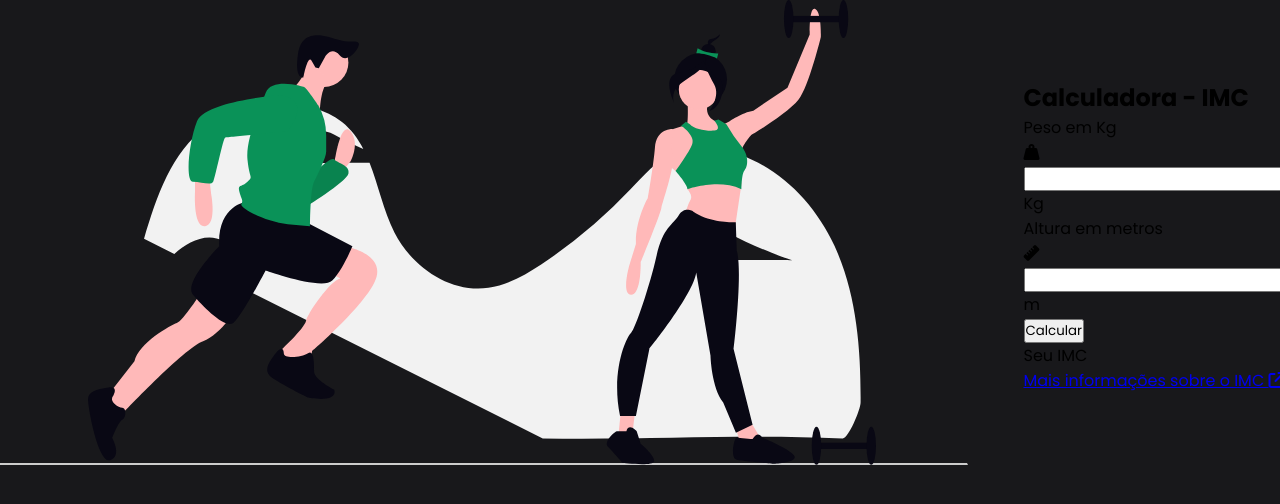
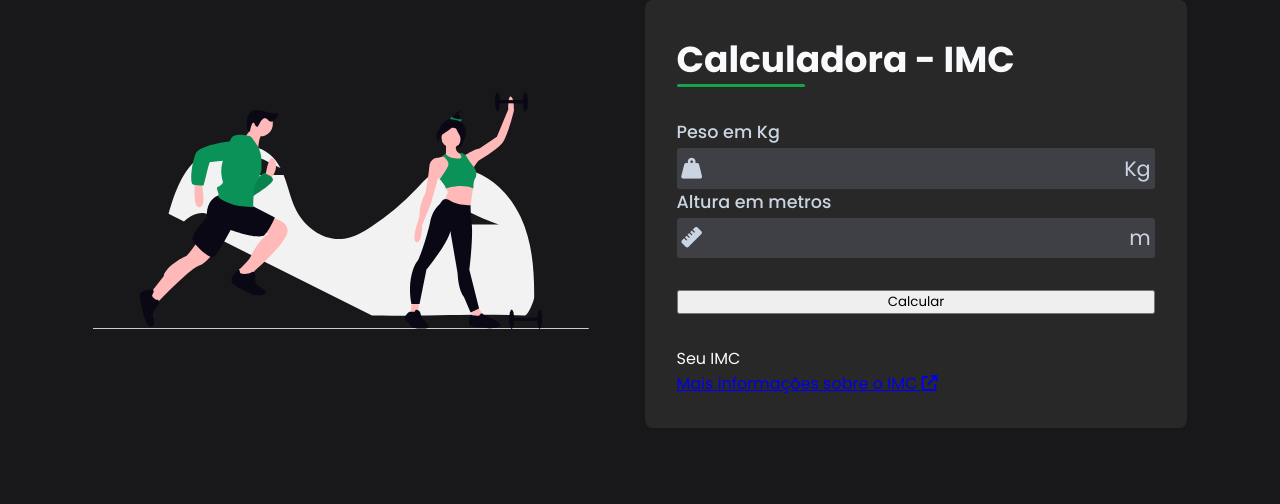
Before and after one commit to susan-bc/Calculadora-IMC, a plain HTML site: page index.html in a window 1280 px wide. Drawn offline with Linux system fonts and the light colour scheme; files that its build step writes are made by us from their sources; files whose address does not match are found by name.

Commit message:
Update styles.css

```diff
--- a/styles.css
+++ b/styles.css
@@ -27,3 +27,92 @@ body {
   gap: 3.5rem;
 
 }
+
+#img img{
+  width: 31rem;
+}
+
+#calculator{
+
+  display: flex;
+  flex-direction: column;
+  gap: 2rem;
+  padding: 2rem;
+  color: #f8fafc;
+  background-color: #282828;
+  border-radius: 8px;
+
+}
+
+#form{
+
+  display: flex;
+  flex-direction: column;
+  gap: 2rem;
+
+}
+
+#title{
+
+  font-size: 2.25rem;
+  position: relative;
+
+}
+
+#title::after{
+
+  position: absolute;
+  content: ' ';
+  background-color: #16a34a;
+  width: 8rem;
+  height: 3px;
+  bottom: 0;
+  left: 0;
+  border-radius: 3px;
+
+}
+
+.input-box label{
+
+  font-size: 1.1rem;
+  color: #cbd5e1;
+  font-weight: 500;
+
+}
+
+.input-field{
+
+  display: flex;
+  align-items: center;
+  justify-content: space-between;
+  background-color: #3f3f46;
+  padding: 0.3rem;
+  border-radius: 3px;
+  margin-top: 3px;
+
+}
+
+.input-field span, .input-field i{
+
+  color: #cbd5e1;
+  font-size: 1.3rem;
+  padding: 0.6rem 1 rem;
+
+}
+
+.input-field input{
+
+  background-color: transparent;
+  border: none;
+  width: 100%;
+  font-size: 1.3rem;
+  color: #f8fafc;
+  padding: 0rem 0.5rem;
+
+}
+
+.input-field input::-webkit-outer-spin-button, .input-field::-webkit-inner-spin-button{
+
+  appearance: none;
+
+}
```
